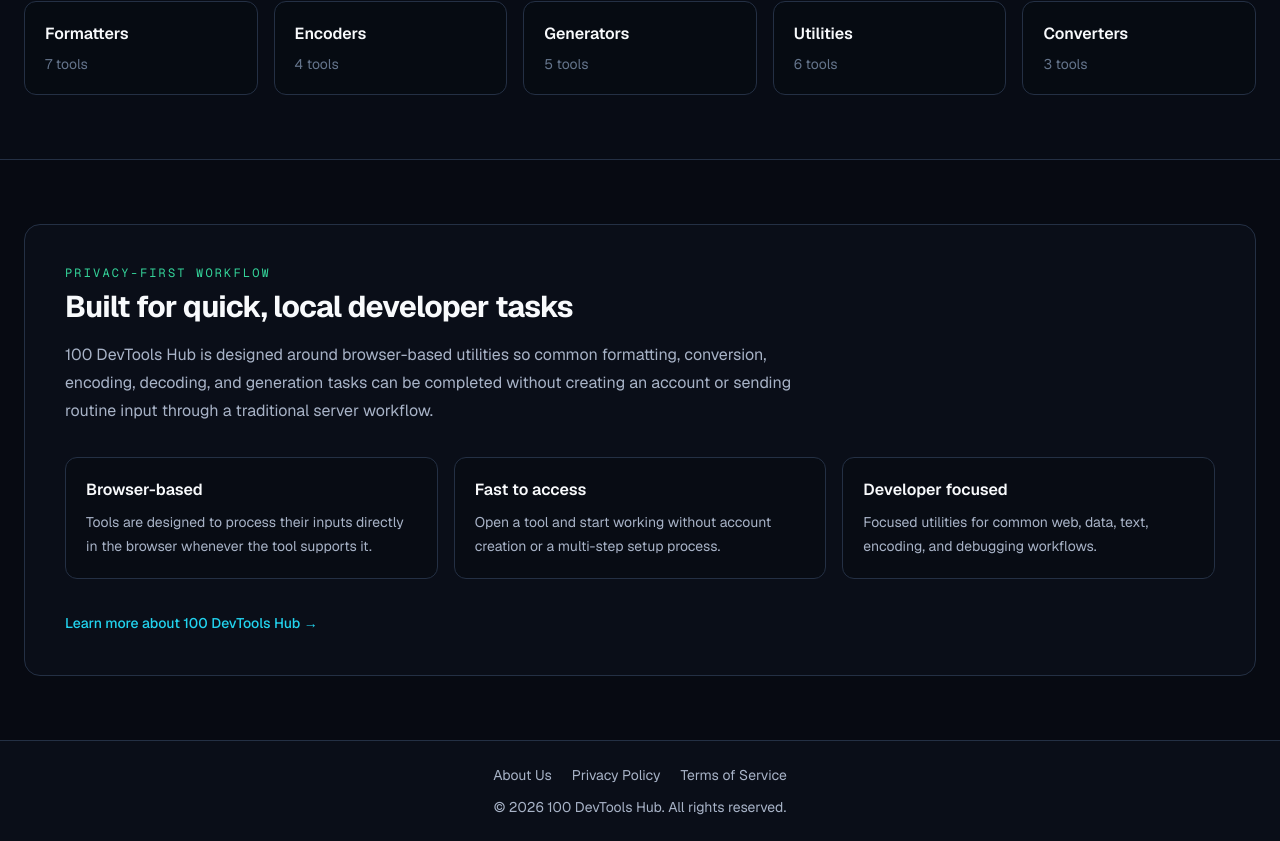
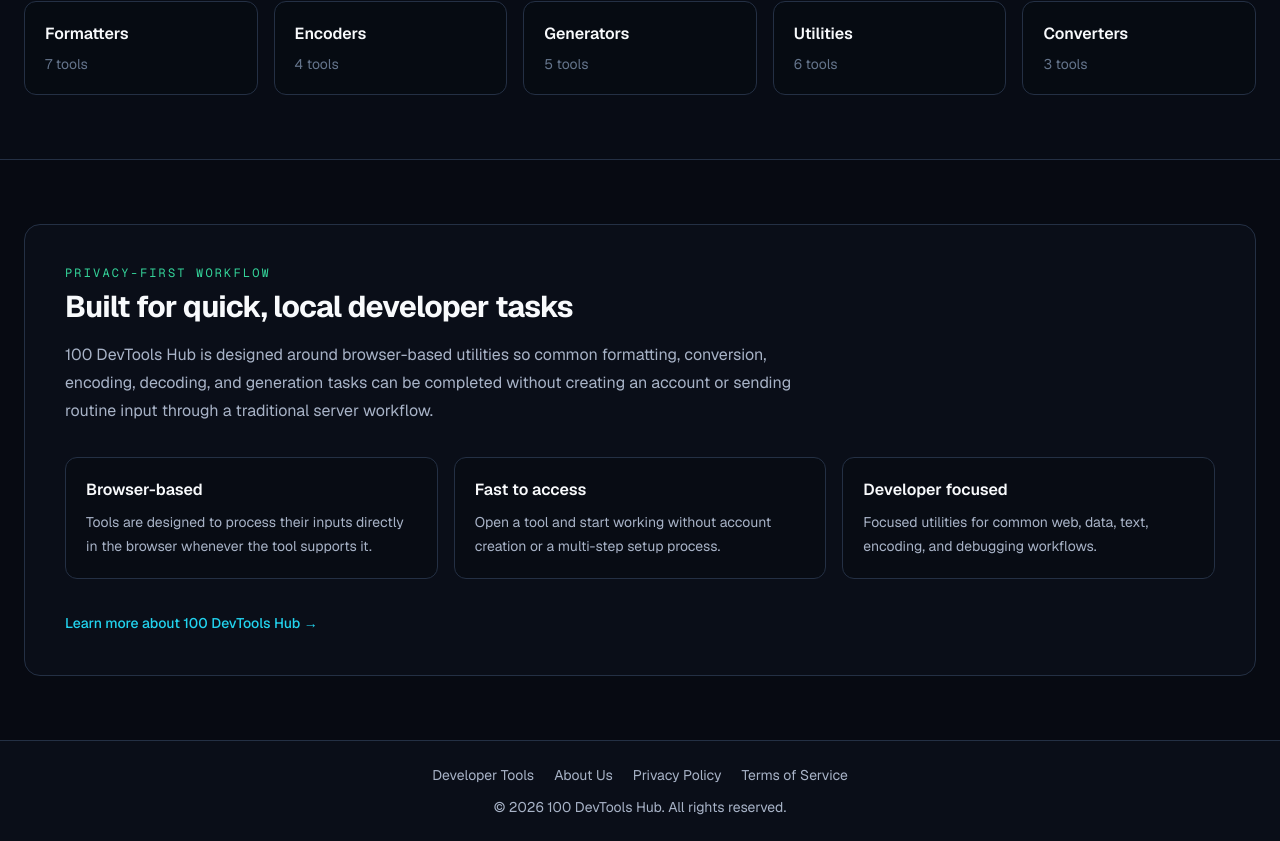
Before and after one commit to Vall-Re/dev-tools, a Next.js app: page / in a window 1280 px wide. Shown: the part 4197-5038 px from the top of the page. Built offline with nearby package versions, Linux system fonts and the light colour scheme.

Commit message:
Refine global metadata and footer

```diff
--- a/app/layout.tsx
+++ b/app/layout.tsx
@@ -1,58 +1,80 @@
-import type { Metadata } from "next";
-import { Geist, Geist_Mono } from "next/font/google";
-import Link from "next/link";
-import Header from "@/components/Header";
-import "./globals.css";
-import { Analytics } from "@vercel/analytics/next";
-import { SpeedInsights } from "@vercel/speed-insights/next";
+import type { Metadata } from 'next';
+import {
+  Geist,
+  Geist_Mono,
+} from 'next/font/google';
+import Link from 'next/link';
+
+import { Analytics } from '@vercel/analytics/next';
+import { SpeedInsights } from '@vercel/speed-insights/next';
+
+import Header from '@/components/Header';
+
+import './globals.css';
 
 const geistSans = Geist({
-  variable: "--font-geist-sans",
-  subsets: ["latin"],
+  variable: '--font-geist-sans',
+  subsets: ['latin'],
 });
 
 const geistMono = Geist_Mono({
-  variable: "--font-geist-mono",
-  subsets: ["latin"],
+  variable: '--font-geist-mono',
+  subsets: ['latin'],
 });
 
+const siteDescription =
+  'Fast, privacy-focused developer tools for formatting, encoding, converting, generating, hashing, and debugging. Tools are designed to process working input directly in your browser where applicable.';
+
 export const metadata: Metadata = {
-  metadataBase: new URL('https://100devtoolshub.com'),
+  metadataBase: new URL(
+    'https://100devtoolshub.com'
+  ),
 
   title: {
-    default: '100 DevTools Hub | Free Online Developer Tools',
-    template: '%s | 100 DevTools Hub',
+    default:
+      '100 DevTools Hub | Free Online Developer Tools',
+    template:
+      '%s | 100 DevTools Hub',
   },
 
-  description:
-    'Fast, privacy-focused developer tools that run directly in your browser. Format JSON, encode data, generate hashes, convert text, and more without uploading your data.',
+  description: siteDescription,
 
-  applicationName: '100 DevTools Hub',
+  applicationName:
+    '100 DevTools Hub',
 
   openGraph: {
     type: 'website',
     locale: 'en_US',
-    siteName: '100 DevTools Hub',
-    title: '100 DevTools Hub | Free Online Developer Tools',
+    siteName:
+      '100 DevTools Hub',
+    title:
+      '100 DevTools Hub | Free Online Developer Tools',
     description:
-      'Fast, privacy-focused developer tools that run directly in your browser without uploading your data.',
+      siteDescription,
+    url: '/',
   },
 
   twitter: {
     card: 'summary',
-    title: '100 DevTools Hub | Free Online Developer Tools',
+    title:
+      '100 DevTools Hub | Free Online Developer Tools',
     description:
-      'Fast, privacy-focused developer tools that run directly in your browser without uploading your data.',
+      siteDescription,
   },
 
   icons: {
     icon: '/favicon.ico',
     shortcut: '/favicon.png',
-    apple: '/apple-touch-icon.png',
+    apple:
+      '/apple-touch-icon.png',
   },
 };
 
-export default function RootLayout({ children }: { children: React.ReactNode }) {
+export default function RootLayout({
+  children,
+}: {
+  children: React.ReactNode;
+}) {
   return (
     <html
       lang="en"
@@ -63,18 +85,29 @@
           async
           src="https://pagead2.googlesyndication.com/pagead/js/adsbygoogle.js?client=ca-pub-7938500556034307"
           crossOrigin="anonymous"
-        >
-        </script>
+        />
       </head>
-      <body className="min-h-full flex flex-col">
+
+      <body className="flex min-h-full flex-col">
         <Header />
-        <div className="flex-1">{children}</div>
+
+        <div className="flex-1">
+          {children}
+        </div>
+
         <footer className="mt-auto border-t border-border bg-surface-900/60">
           <div className="mx-auto flex w-full max-w-6xl flex-col items-center gap-3 px-6 py-6 text-sm text-text-secondary">
             <nav
               aria-label="Footer navigation"
               className="flex flex-wrap items-center justify-center gap-x-5 gap-y-2"
             >
+              <Link
+                href="/tools"
+                className="transition-colors hover:text-text-primary"
+              >
+                Developer Tools
+              </Link>
+
               <Link
                 href="/about"
                 className="transition-colors hover:text-text-primary"
@@ -98,10 +131,14 @@
             </nav>
 
             <p>
-              &copy; {new Date().getFullYear()} 100 DevTools Hub. All rights reserved.
+              &copy;{' '}
+              {new Date().getFullYear()}{' '}
+              100 DevTools Hub. All rights
+              reserved.
             </p>
           </div>
         </footer>
+
         <Analytics />
         <SpeedInsights />
       </body>
```
